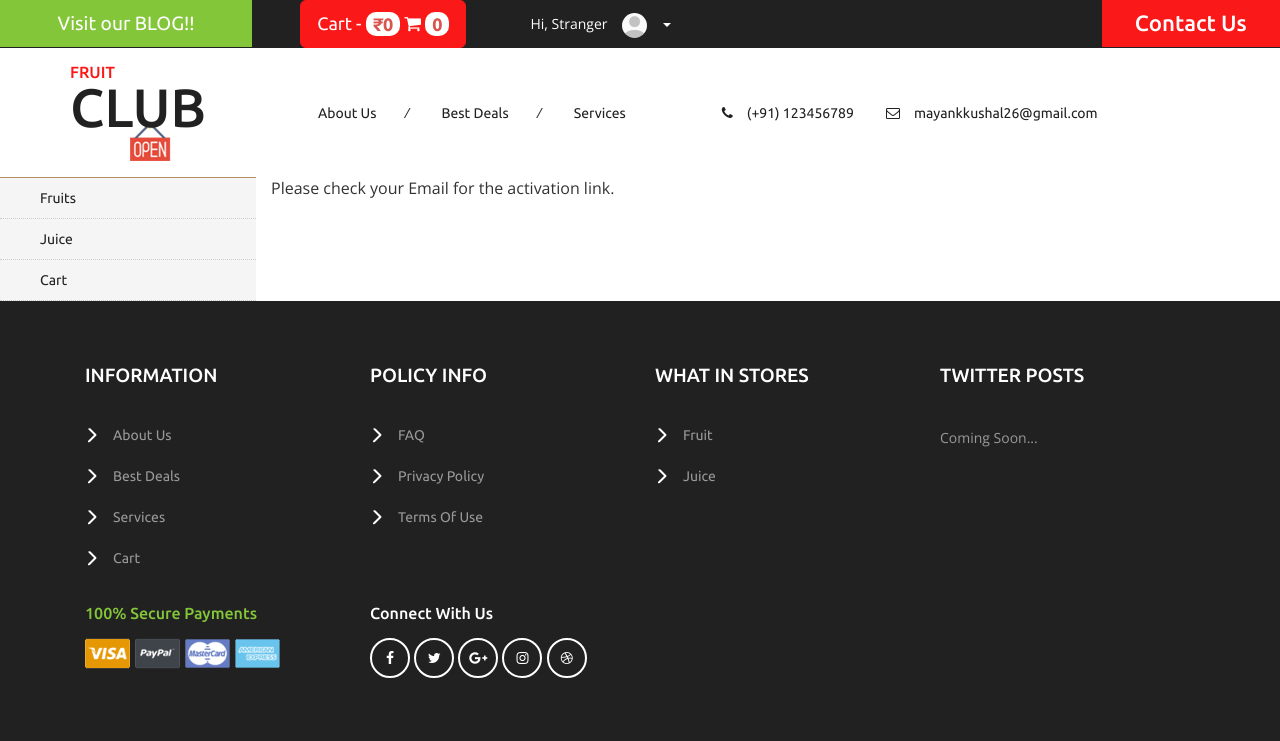
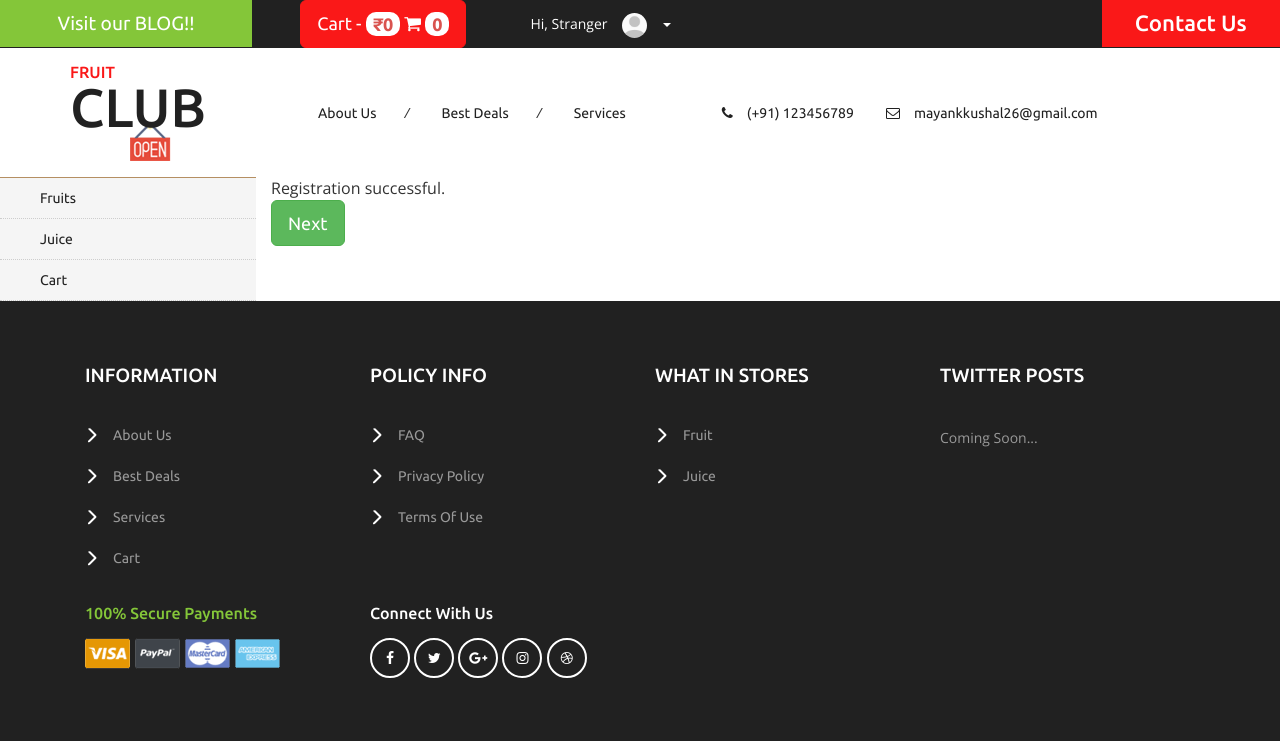
Before and after one commit to mayankkushal/fruitclub, a Django app: template templates/registration/registration_complete.html in a window 1280 px wide. Shown: the top 741 px of the page. Run offline with Django 3.2, Linux system fonts and the light colour scheme; the template is opened without the code that fills it, so the values that code supplies are empty; some libraries are stand-ins or nearby versions.

Commit message:
Add files via upload

```diff
--- a/templates/registration/registration_complete.html
+++ b/templates/registration/registration_complete.html
@@ -2,6 +2,7 @@
 
 {% block body_block %}
 	<div class="container">
-		<p>Please check your Email for the activation link.</p>
+	<p>Registration successful.</p>
+		<p><a href="{% url 'profile' %}" class="btn btn-lg btn-success">Next</a> </p>
 	</div>
 {% endblock %}
```
